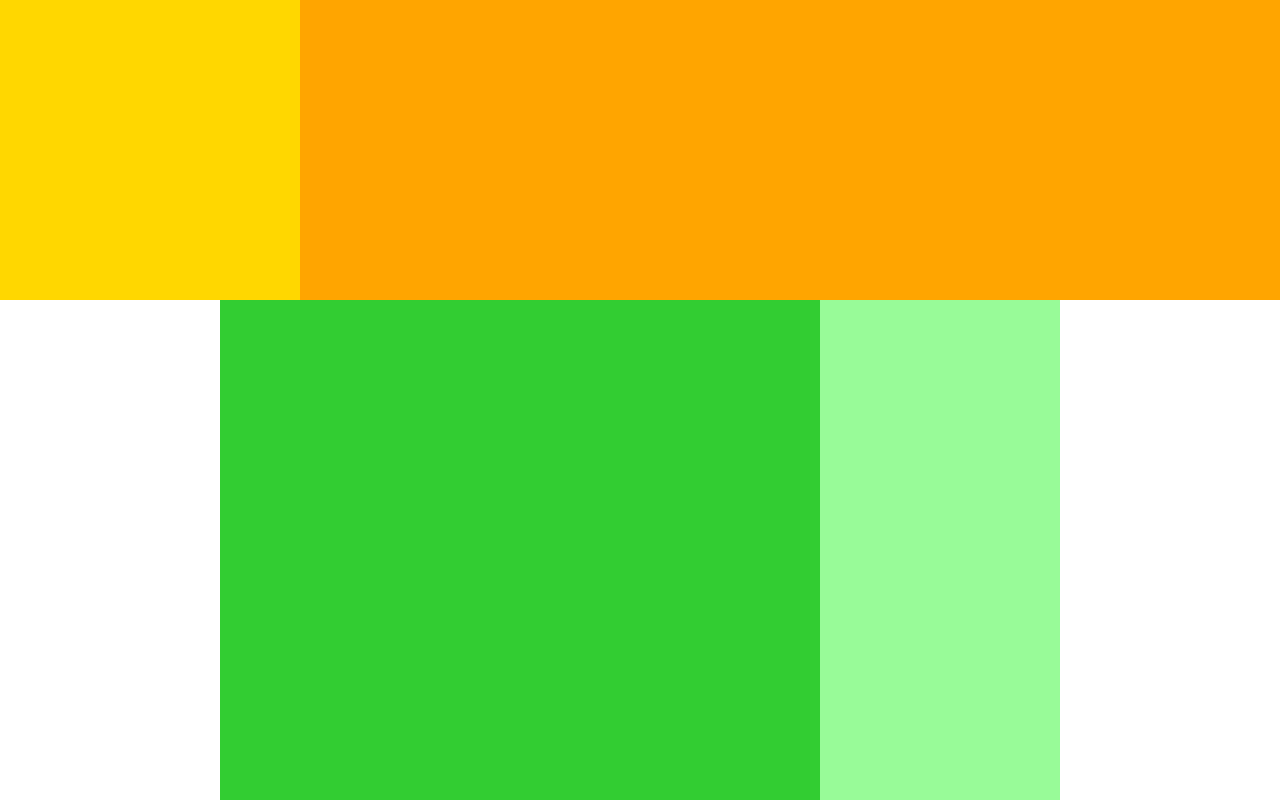
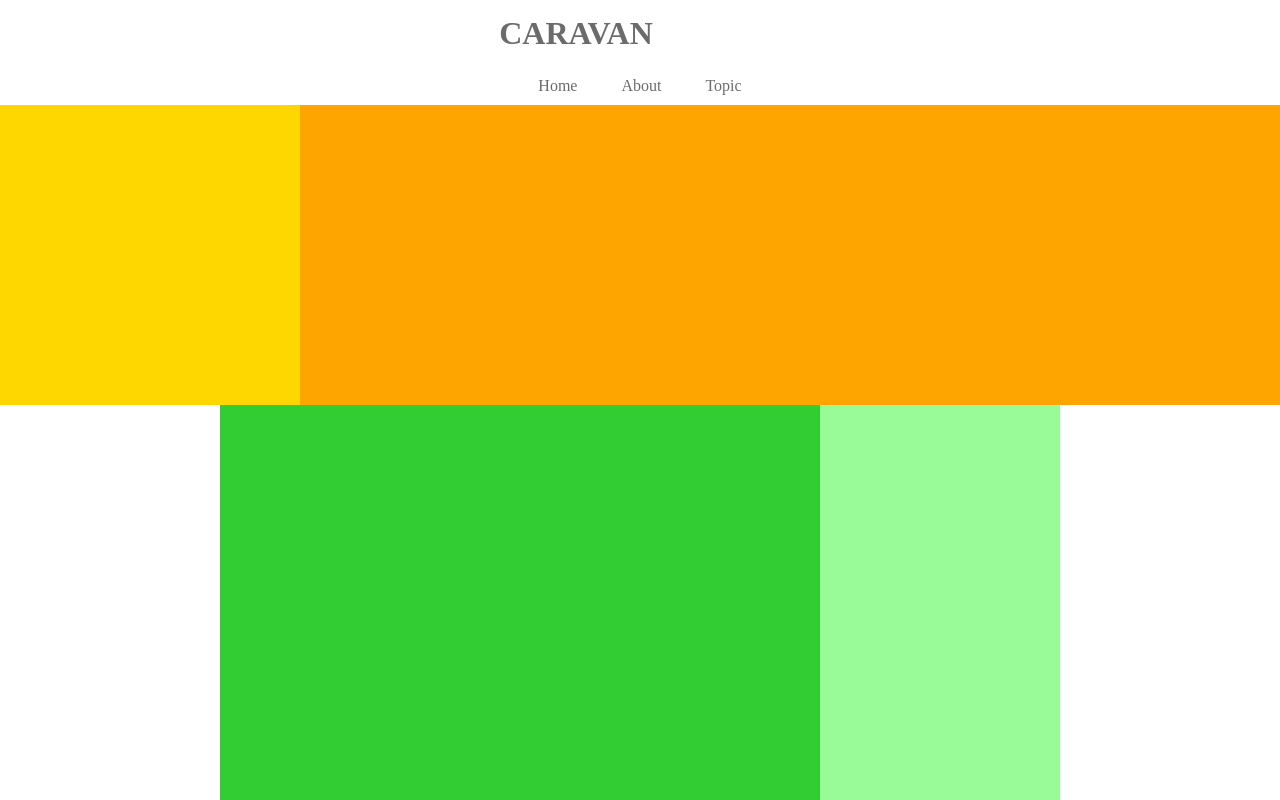
Before and after one commit to yuuki-matsunaga/caravan, a plain HTML site: page index.html in a window 1280 px wide. Shown: the top 800 px of the page. Drawn offline with Linux system fonts and the light colour scheme.

Commit message:
chapter5 finish

```diff
--- a/index.html
+++ b/index.html
@@ -7,6 +7,22 @@
   </head>
 
   <body>
+    <header>
+      <h1 class="heading">
+        <a href="index.html">
+          CARAVAN
+        </a>
+      </h1>
+    </header>
+    <nav>
+      <ul class="nav-list">
+        <li class="nav-list-item">
+          <a href="index.html">Home</a>
+        </li>
+        <li class="nav-list-item">About</li>
+        <li class="nav-list-item">Topic</li>
+      </ul>
+    </nav>
     <div class="main-visual">
       <div class="main-visual-content"></div>
     </div>
@@ -14,5 +30,8 @@
       <div class="blog"></div>
       <div class="sideber"></div>
     </div>
+    <footer>
+      <p class="footer-text">© All rights reserved by Infratop.Inc.</p>
+    </footer>
   </body>
 </html>
--- a/style.css
+++ b/style.css
@@ -2,6 +2,34 @@
   margin: 0;
   padding: 0;
   box-sizing: border-box;
+  color: #6c6b6b;
+}
+
+a {
+  text-decoration: none;
+}
+
+header {
+  width: 90%;
+  padding: 15px 0;
+  margin: 0auto;
+  text-align: center;
+}
+
+header .heading {
+  font-size: 32px;
+}
+
+.nav-list {
+  text-align: center;
+  padding: 10px 0;
+  margin: 0 auto;
+}
+
+.nav-list-item {
+  list-style: none;
+  display: inline-block;
+  margin: 0 20px;
 }
 
 .main-visual {
@@ -35,3 +63,15 @@
   height: 1400px;
   background-color: palegreen;
 }
+
+footer {
+  width: 100%;
+  height: 120px;
+  text-align: center;
+  line-height: 120px;
+  background-color: #848282;
+}
+
+.footer-text {
+  color: #fff;
+}
```
Also changed, not shown: 1 other file.
